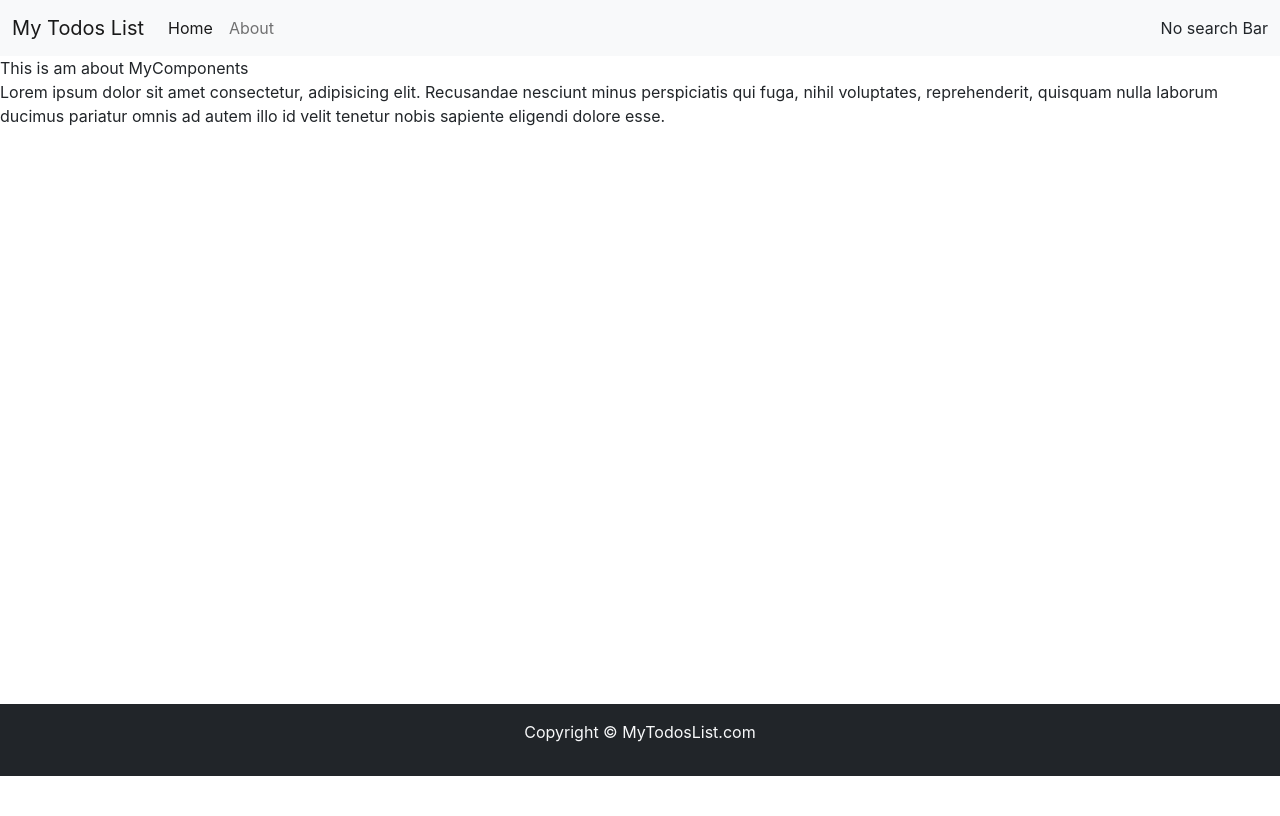
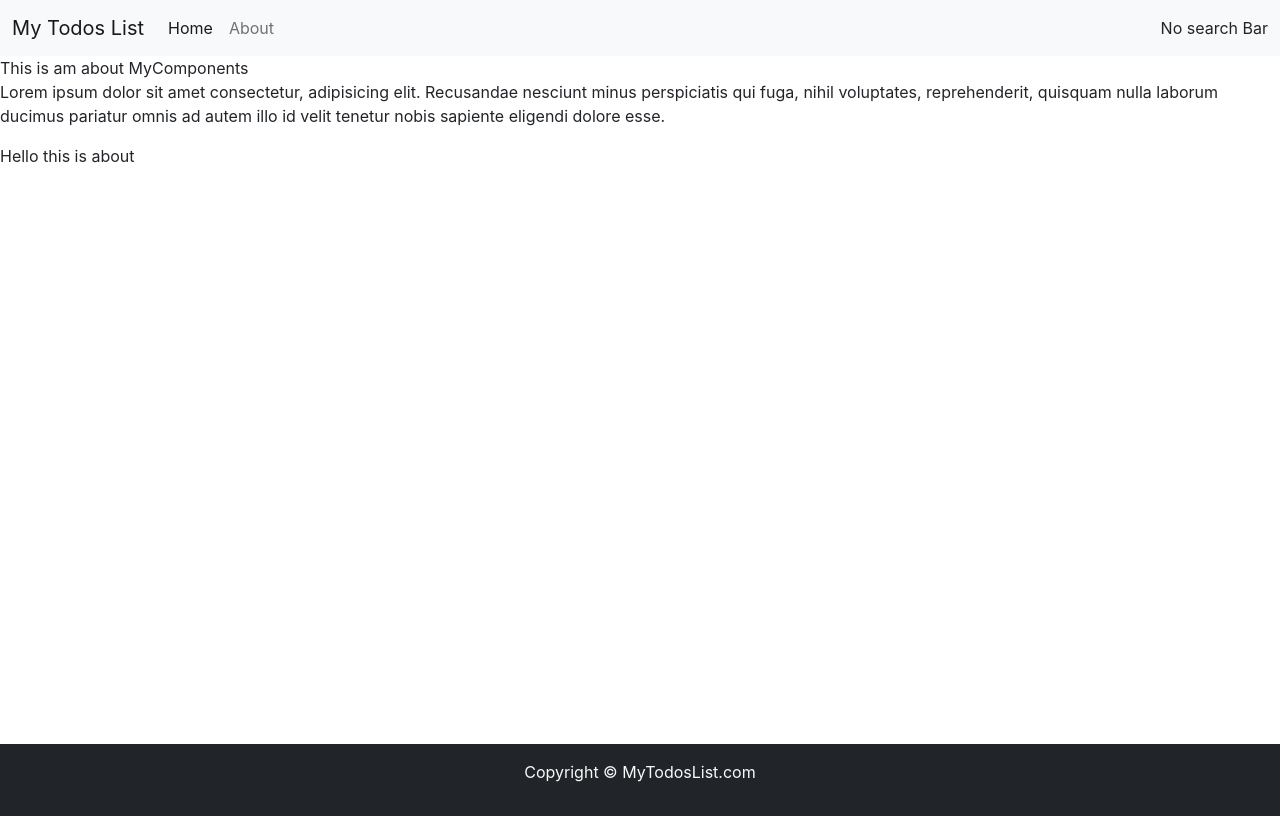
Before and after one commit to prabhat1164/lighthouse_CI, a React (Create React App) app: page /About in a window 1280 px wide. Built offline with nearby package versions, Linux system fonts and the light colour scheme.

Commit message:
Change in about

```diff
--- a/src/MyComponents/About.js
+++ b/src/MyComponents/About.js
@@ -7,6 +7,9 @@ export const About = () => {
         <p>
             Lorem ipsum dolor sit amet consectetur, adipisicing elit. Recusandae nesciunt minus perspiciatis qui fuga, nihil voluptates, reprehenderit, quisquam nulla laborum ducimus pariatur omnis ad autem illo id velit tenetur nobis sapiente eligendi dolore esse.
         </p>
+        <p>
+          Hello this is about
+        </p>
     </div>
   )
 }
```
